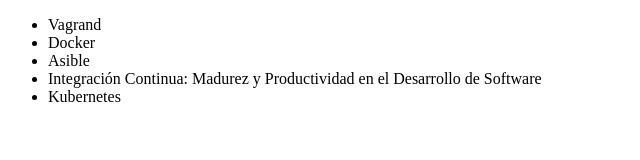
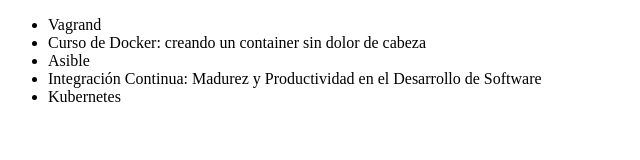
Before and after one commit to JuanFACano/Oracle-Git, a plain HTML site: page index.html in a window 1280 px wide. Shown: the whole page, without its empty margins (0-640 px from the left). Drawn offline with Linux system fonts and the light colour scheme.

Commit message:
Actualizando nombre del curso de Docker

```diff
--- a/index.html
+++ b/index.html
@@ -11,7 +11,7 @@
 <body>
   <ul>
     <li>Vagrand</li>
-    <li>Docker</li>
+    <li>Curso de Docker: creando un container sin dolor de cabeza</li>
     <li>Asible</li>
     <li>Integración Continua: Madurez y Productividad en el Desarrollo de Software</li>
     <li>Kubernetes</li>
```
